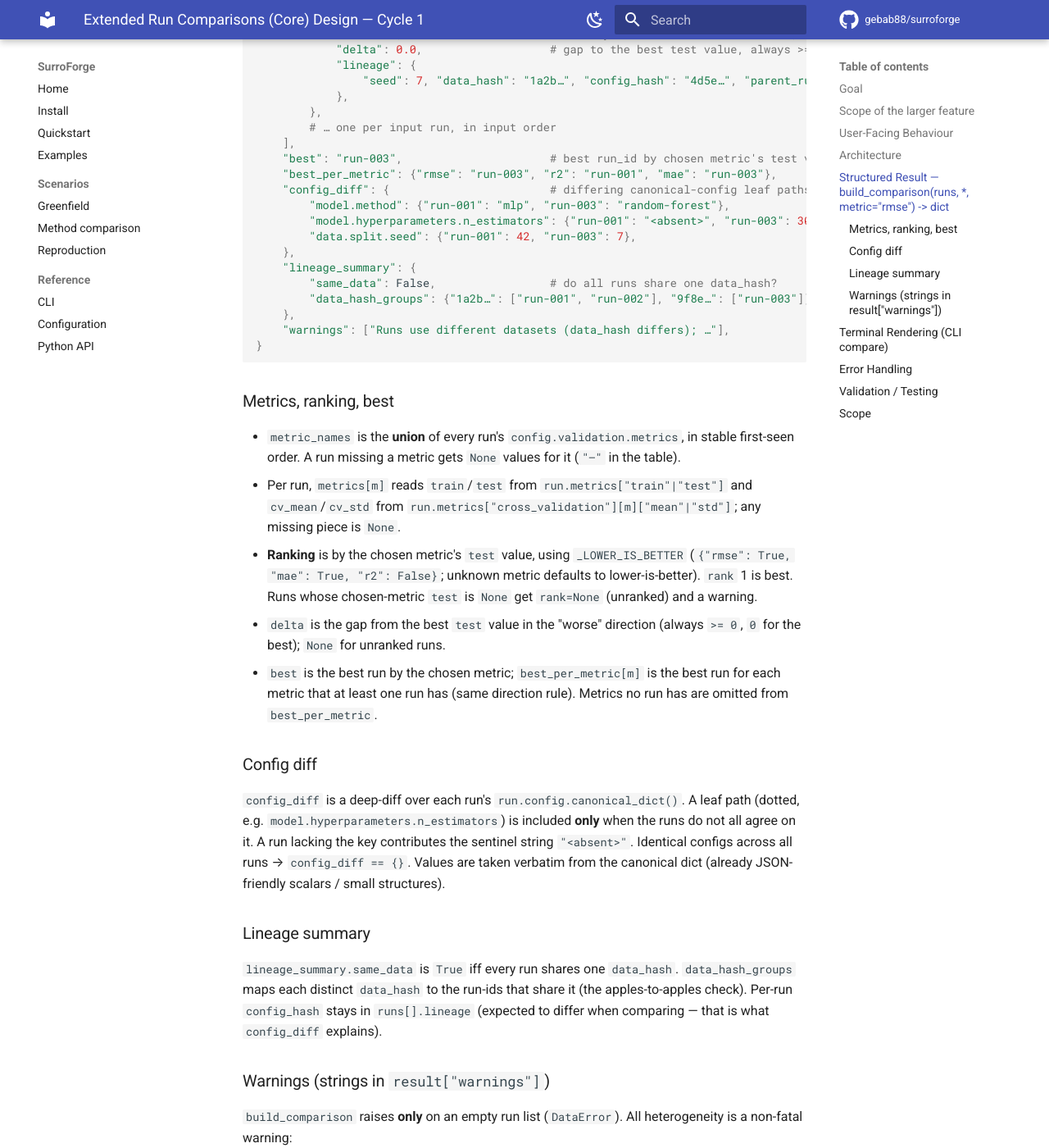
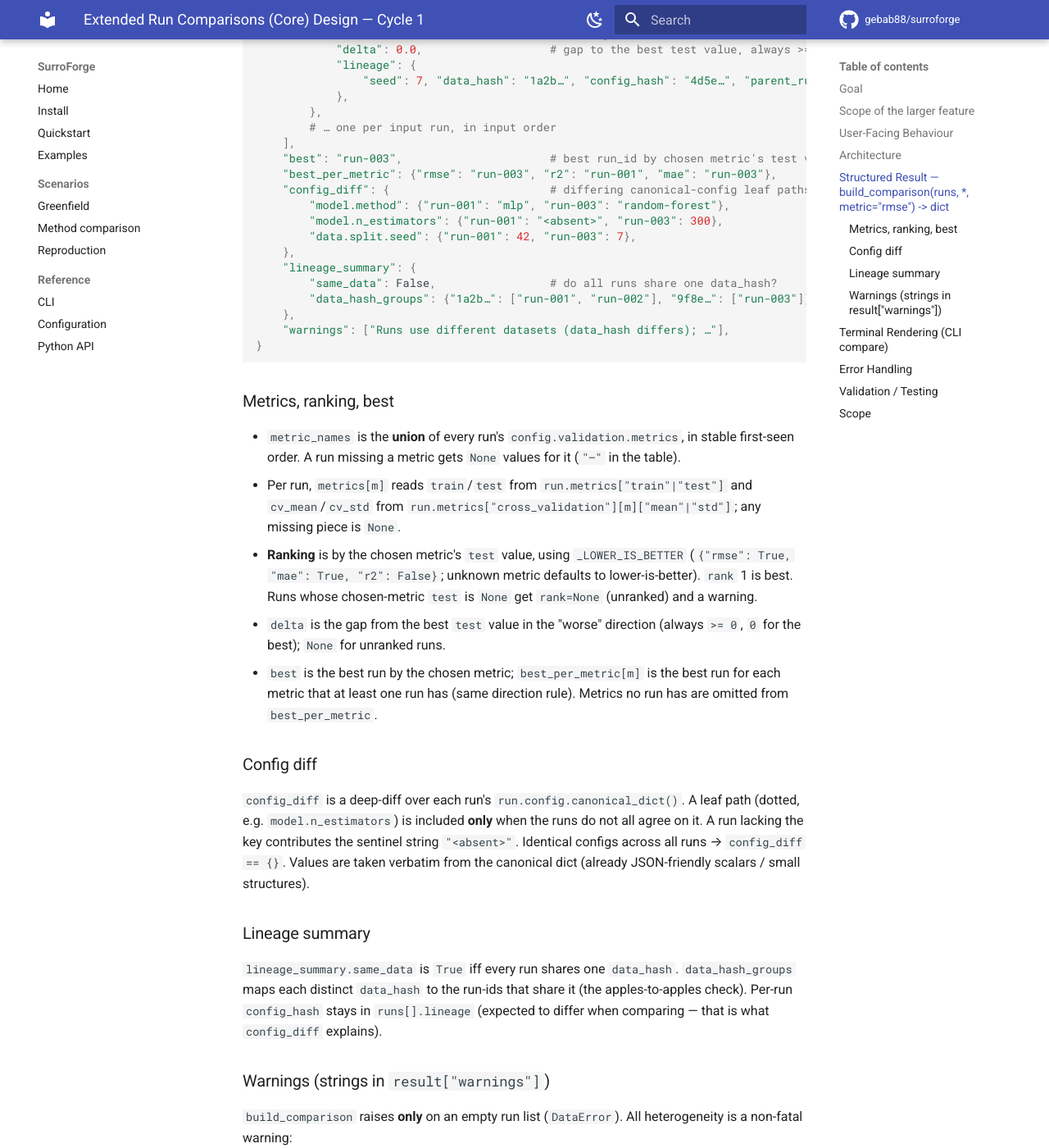
Before and after one commit to gebab88/surroforge, an MkDocs documentation site: the page built from docs/superpowers/specs/2026-06-30-extended-run-comparisons-design.md, in a window 1280 px wide and 1400 px high, scrolled down 2078 px. Shown: the whole window at 82% size. Built offline with MkDocs 1.6.1 and Material for MkDocs 9.7.7, drawn with Linux system fonts in a browser that asks for light colours; comment, search, counter and statistics services are not loaded; some of the changed text lies outside the part shown.

Commit message:
docs: correct config-diff leaf path in extended-comparisons spec (model.* not model.hyperparameters.*)

````diff
--- a/docs/superpowers/specs/2026-06-30-extended-run-comparisons-design.md
+++ b/docs/superpowers/specs/2026-06-30-extended-run-comparisons-design.md
@@ -90,7 +90,7 @@ JSON-serializable (Cycle 2 consumes it):
     "best_per_metric": {"rmse": "run-003", "r2": "run-001", "mae": "run-003"},
     "config_diff": {                        # differing canonical-config leaf paths only; {} if identical
         "model.method": {"run-001": "mlp", "run-003": "random-forest"},
-        "model.hyperparameters.n_estimators": {"run-001": "<absent>", "run-003": 300},
+        "model.n_estimators": {"run-001": "<absent>", "run-003": 300},
         "data.split.seed": {"run-001": 42, "run-003": 7},
     },
     "lineage_summary": {
@@ -121,7 +121,7 @@ JSON-serializable (Cycle 2 consumes it):
 ### Config diff
 
 `config_diff` is a deep-diff over each run's `run.config.canonical_dict()`. A leaf path
-(dotted, e.g. `model.hyperparameters.n_estimators`) is included **only** when the runs do
+(dotted, e.g. `model.n_estimators`) is included **only** when the runs do
 not all agree on it. A run lacking the key contributes the sentinel string `"<absent>"`.
 Identical configs across all runs → `config_diff == {}`. Values are taken verbatim from
 the canonical dict (already JSON-friendly scalars / small structures).
@@ -176,7 +176,7 @@ Test metrics
 Configuration differences
   field                                 run-003          run-001
   model.method                          random-forest    mlp
-  model.hyperparameters.n_estimators    300              —
+  model.n_estimators    300              —
 ```
 
 (`<absent>` renders as `—`.) If `config_diff` is empty: `Configurations are identical.`
````
